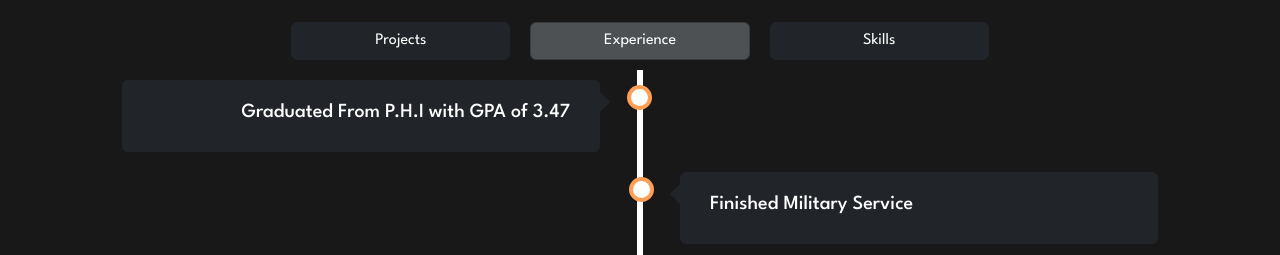
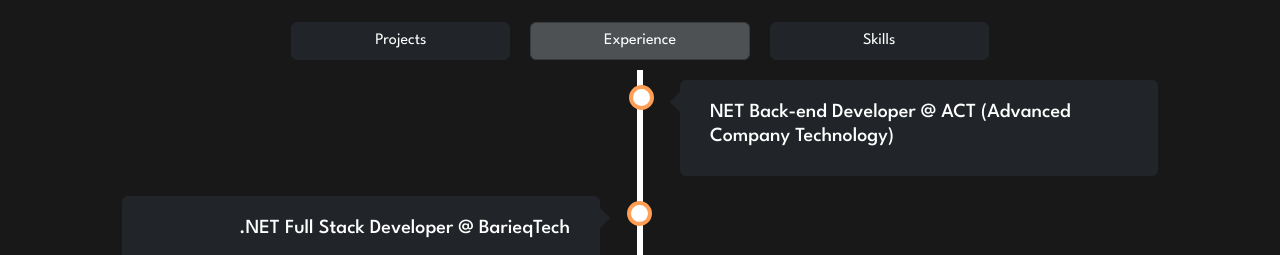
Before and after one commit to Mostafa-shaban-mohamed/Mostafa-Shaban-Official, an Angular app: page /Mostafa-Shaban-Official/Home in a window 1280 px wide. Both pictures are taken after a click on the button "Experience". Shown: the part 545-800 px from the top of the page. Built offline with nearby package versions, Linux system fonts and the light colour scheme.

Commit message:
update experience

```diff
--- a/src/app/experience/experience.component.html
+++ b/src/app/experience/experience.component.html
@@ -11,14 +11,9 @@
 </head>
 
 <div class="timeline">
-    <div class="container left">
-      <div class="content">
-        <h5>Graduated From P.H.I with GPA of 3.47</h5>
-      </div>
-    </div>
     <div class="container right">
       <div class="content">
-        <h5>Finished Military Service</h5>
+        <h5>NET Back-end Developer @ ACT (Advanced Company Technology)</h5>
       </div>
     </div>
     <div class="container left">
```
Also changed, not shown: src/index.html (+13 -4 lines).
